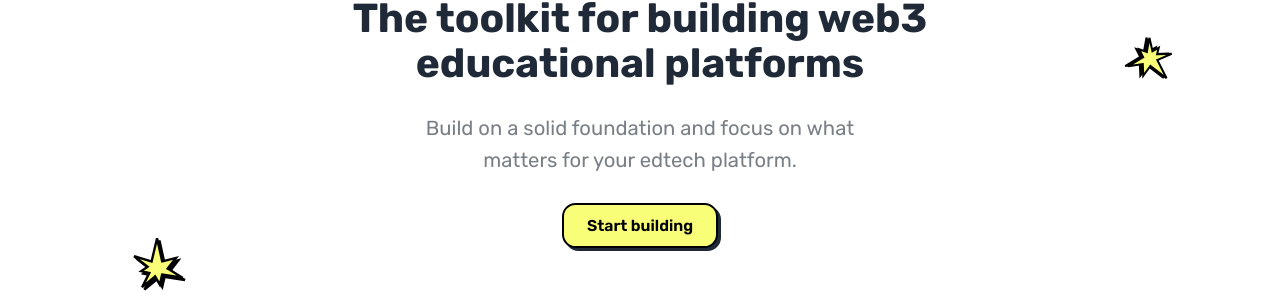
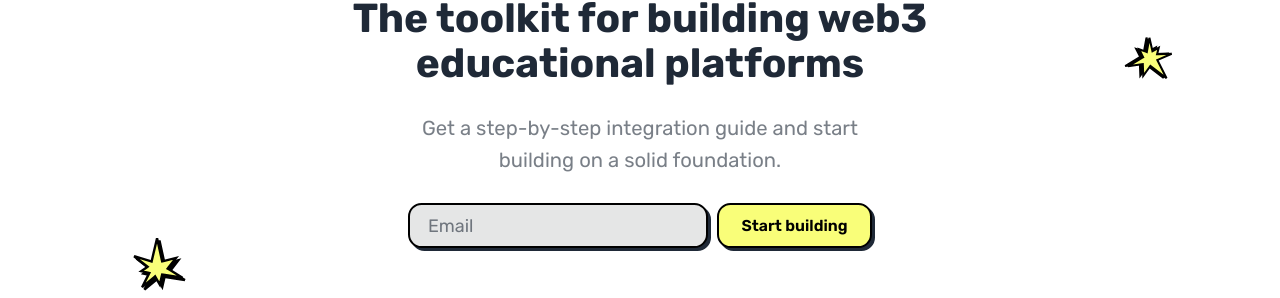
Before and after one commit to mattiapomelli/knowledgelayer-landing, a Next.js app: page / in a window 1280 px wide. Shown: the part 256-554 px from the top of the page. Built offline with nearby package versions, Linux system fonts and the light colour scheme; what tailwindcss-radix would draw is missing.

Commit message:
Add integration guide form

```diff
--- a/package.json
+++ b/package.json
@@ -12,6 +12,7 @@
   "dependencies": {
     "@headlessui/react": "^1.7.3",
     "@heroicons/react": "^2.0.17",
+    "@supabase/supabase-js": "^2.22.0",
     "axios": "^1.1.2",
     "classnames": "^2.3.2",
     "next": "12.3.1",
@@ -19,6 +20,7 @@
     "next-themes": "^0.2.1",
     "react": "18.2.0",
     "react-dom": "18.2.0",
+    "react-hook-form": "^7.43.9",
     "tailwind-merge": "^1.8.0"
   },
   "devDependencies": {
--- /dev/null
+++ b/src/components/basic/input.tsx
@@ -0,0 +1,199 @@
+import cx from "classnames";
+import { forwardRef, useId } from "react";
+
+import { Label } from "./label";
+
+import type { InputHTMLAttributes, ReactNode, Ref } from "react";
+
+const iconClass =
+  "absolute top-1/2 transform -translate-y-1/2 [&>svg]:max-w-min";
+
+const variantClassname = {
+  solid:
+    "bg-base-300 drop-shadow-default border-primary-content border-2 hover:border-primary-content",
+  bordered: "bg-transparent border-base-300 focus:border-base-300",
+  ghost: "border-transparent disabled:bg-transparent focus:border-transparent",
+};
+
+const sizeClassname = {
+  xs: "input-xs h-8 px-2.5",
+  sm: "input-sm h-9 px-3",
+  md: "h-10 px-4",
+  lg: "input-lg h-11 px-5",
+};
+
+const iconSizeClassname = {
+  xs: "[&>svg]:max-h-3.5",
+  sm: "[&>svg]:max-h-4",
+  md: "[&>svg]:max-h-5",
+  lg: "[&>svg]:max-h-6",
+};
+
+const leftIconPaddingClassname = {
+  xs: "pl-7",
+  sm: "pl-8",
+  md: "pl-10",
+  lg: "pl-12",
+};
+
+const rightIconPaddingClassname = {
+  xs: "pr-7",
+  sm: "pr-8",
+  md: "pr-10",
+  lg: "pr-12",
+};
+
+const leftIconPositionClassname = {
+  xs: "left-2.5",
+  sm: "left-3",
+  md: "left-3.5",
+  lg: "left-4",
+};
+
+const rightIconPositionClassname = {
+  xs: "right-2.5",
+  sm: "right-3",
+  md: "right-3.5",
+  lg: "right-4",
+};
+
+export interface BaseInputProps
+  extends Omit<InputHTMLAttributes<HTMLInputElement>, "size"> {
+  variant?: keyof typeof variantClassname;
+  size?: keyof typeof sizeClassname;
+  placeholder?: string;
+  label?: string;
+  topRightLabel?: string;
+  bottomLeftLabel?: string;
+  bottomRightLabel?: string;
+  leftIcon?: ReactNode;
+  rightIcon?: ReactNode;
+  disabled?: boolean;
+  block?: boolean;
+  error?: string;
+  className?: string;
+  onValueChange?: (value: string) => void;
+}
+
+export type InputProps = BaseInputProps & {
+  ref?: Ref<HTMLInputElement>;
+};
+
+export const Input = forwardRef(
+  (
+    {
+      variant = "solid",
+      size = "md",
+      placeholder,
+      label,
+      topRightLabel,
+      bottomLeftLabel,
+      bottomRightLabel,
+      leftIcon,
+      rightIcon,
+      disabled,
+      block,
+      error,
+      className,
+      onValueChange,
+      onChange: baseOnChange,
+      ...props
+    }: InputProps,
+    ref?: Ref<HTMLInputElement>,
+  ) => {
+    const id = useId();
+
+    const handleChange = (event: React.ChangeEvent<HTMLInputElement>) => {
+      const { value } = event.target;
+      onValueChange?.(value);
+      baseOnChange?.(event);
+    };
+
+    return (
+      <div
+        className={cx(
+          "relative flex-col",
+          block ? "flex" : "inline-flex",
+          className,
+        )}
+      >
+        {/* Labels */}
+        {(label || topRightLabel) && (
+          <div className="label py-0">
+            {label && <Label htmlFor={id}>{label}</Label>}
+            {topRightLabel && <Label>{topRightLabel}</Label>}
+          </div>
+        )}
+        {/* Left Icon */}
+        {leftIcon && (
+          <span
+            className={cx(
+              iconClass,
+              iconSizeClassname[size],
+              leftIconPositionClassname[size],
+              "text-base-content-neutral",
+            )}
+          >
+            {leftIcon}
+          </span>
+        )}
+        <input
+          {...props}
+          id={id}
+          ref={ref}
+          disabled={disabled}
+          onChange={handleChange}
+          placeholder={placeholder}
+          className={cx(
+            "input",
+            "border-2",
+            "text-base-content",
+            "placeholder:text-base-content-neutral",
+            // "focus:outline-none focus:ring-4",
+            "focus:outline-none focus:ring-none focus-within:outline-none",
+            "w-full",
+            variantClassname[variant],
+            sizeClassname[size],
+            leftIcon && leftIconPaddingClassname[size],
+            rightIcon && rightIconPaddingClassname[size],
+            error
+              ? "!border-error focus:!border-error focus:ring-error/30"
+              : "",
+          )}
+        />
+        {/* Right Icon */}
+        {rightIcon && (
+          <span
+            className={cx(
+              iconClass,
+              iconSizeClassname[size],
+              rightIconPositionClassname[size],
+              "text-base-content-neutral",
+            )}
+          >
+            {rightIcon}
+          </span>
+        )}
+        {/* Bottom labels */}
+        {(bottomLeftLabel || bottomRightLabel) && (
+          <div className="label mt-1 py-0">
+            {bottomLeftLabel && (
+              <Label className="mb-0">{bottomLeftLabel}</Label>
+            )}
+            {bottomRightLabel && (
+              <Label className="mb-0">{bottomRightLabel}</Label>
+            )}
+          </div>
+        )}
+        {/* Error Message */}
+        {error && (
+          <label className="label mt-1 py-0">
+            <span className="label-text text-error">{error}</span>
+          </label>
+        )}
+      </div>
+    );
+  },
+);
+
+Input.displayName = "Input";
--- /dev/null
+++ b/src/components/basic/label.tsx
@@ -0,0 +1,31 @@
+import cx from "classnames";
+import { twMerge } from "tailwind-merge";
+
+import type { ElementType, LabelHTMLAttributes } from "react";
+
+export interface LabelProps extends LabelHTMLAttributes<HTMLLabelElement> {
+  className?: string;
+  as?: ElementType;
+}
+
+export const Label = ({
+  children,
+  htmlFor,
+  className,
+  as: Tag = "label",
+}: LabelProps) => {
+  return (
+    <Tag
+      className={twMerge(
+        cx(
+          "mb-1 flex items-center gap-2 text-sm font-semibold",
+          { "cursor-pointer": htmlFor },
+          className,
+        ),
+      )}
+      htmlFor={htmlFor}
+    >
+      {children}
+    </Tag>
+  );
+};
--- a/src/components/hero.tsx
+++ b/src/components/hero.tsx
@@ -1,23 +1,68 @@
-import { DOCS_URL } from "@constants/urls";
+// import { DOCS_URL } from "@constants/urls";
+import { useState } from "react";
+import { useForm } from "react-hook-form";
+
+import { useSignup } from "@hooks/use-signup";
 import ExplosionGraphic from "@icons/explosion.svg";
 
 import { Button } from "./basic/button";
+import { Input } from "./basic/input";
 import { Container } from "./layout/container";
 
 export const Hero = () => {
+  const { signup, isLoading } = useSignup();
+  const [isSuccess, setIsSuccess] = useState(false);
+
+  const {
+    register,
+    handleSubmit,
+    formState: { errors },
+    reset,
+  } = useForm<{ email: string }>();
+
+  const onSubmit = handleSubmit(async (data) => {
+    await signup(data.email);
+    reset();
+    setIsSuccess(true);
+  });
+
   return (
     <section className="relative">
       <Container className="relative flex flex-col items-center gap-6 py-36 text-center">
         <h1 className="max-w-[32rem] text-4xl font-bold">
           The toolkit for building web3 educational platforms
         </h1>
-        <p className="max-w-[18rem] text-lg text-base-content-neutral sm:max-w-[28rem]">
-          Build on a solid foundation and focus on what matters for your edtech
-          platform.
+        <p className="max-w-[18rem] text-lg text-base-content-neutral sm:max-w-[26rem]">
+          {/* Build on a solid foundation and focus on what matters for your edtech
+          platform. */}
+          Get a step-by-step integration guide and start building on a solid
+          foundation.
         </p>
-        <a href={DOCS_URL} target="_blank" rel="noreferrer">
+
+        <div className="flex flex-col items-center gap-4">
+          <form onSubmit={onSubmit} className="flex flex-col gap-2 sm:flex-row">
+            <Input
+              placeholder="Email"
+              type="email"
+              className="sm:min-w-[300px]"
+              block
+              {...register("email", { required: "Email is required" })}
+              error={errors.email?.message}
+            />
+            <Button loading={isLoading} disabled={isLoading}>
+              Start building
+            </Button>
+          </form>
+          {isSuccess && (
+            <div className="rounded-box w-full border-2 border-primary-content bg-success px-4 py-2 text-primary-content drop-shadow-default">
+              Will get back to you shortly! Check your email in a while 🎉
+            </div>
+          )}
+        </div>
+
+        {/* <a href={DOCS_URL} target="_blank" rel="noreferrer">
           <Button>Start building</Button>
-        </a>
+        </a> */}
         <ExplosionGraphic className="absolute left-[10%] bottom-[10%] h-14 w-14 md:bottom-[20%]" />
         <ExplosionGraphic className="absolute right-[-20px] top-[35%] h-12 w-12 rotate-[140deg] md:right-[8%]" />
         <ExplosionGraphic className="absolute top-[0%] left-[40%] h-12 w-12 rotate-12" />
--- /dev/null
+++ b/src/hooks/use-signup.ts
@@ -0,0 +1,21 @@
+import { useState } from "react";
+
+export const useSignup = () => {
+  const [isLoading, setIsLoading] = useState(false);
+
+  const signup = async (email: string) => {
+    setIsLoading(true);
+
+    await fetch("/api/signup", {
+      method: "POST",
+      body: JSON.stringify({ email }),
+    });
+
+    setIsLoading(false);
+  };
+
+  return {
+    signup,
+    isLoading,
+  };
+};
--- /dev/null
+++ b/src/lib/supabase.ts
@@ -0,0 +1,6 @@
+import { createClient } from "@supabase/supabase-js";
+
+const url = process.env.NEXT_PUBLIC_SUPABASE_URL || "";
+const key = process.env.NEXT_PUBLIC_SUPABASE_ANON_KEY || "";
+
+export const supabase = createClient(url, key);
--- /dev/null
+++ b/src/pages/api/signup.ts
@@ -0,0 +1,22 @@
+import { supabase } from "lib/supabase";
+
+import type { NextApiRequest, NextApiResponse } from "next";
+
+export default async function handler(
+  req: NextApiRequest,
+  res: NextApiResponse,
+) {
+  if (req.method === "POST") {
+    const { email } = JSON.parse(req.body);
+
+    const result = await supabase.from("builders").insert({
+      email,
+    });
+
+    console.log("Result: ", result);
+
+    return res.status(200).send({ message: "Ok" });
+  } else {
+    return res.status(405).send({ message: "Method not allowed" });
+  }
+}
--- a/tailwind.config.js
+++ b/tailwind.config.js
@@ -34,6 +34,7 @@ module.exports = {
           "primary-focus": "#f2e54e",
           "primary-content": "#000000",
           accent: "#BF9DF6",
+          success: "#3cdea2",
           "--btn-text-case": "none",
           "--rounded-btn": "0.75rem",
         },
@@ -44,6 +45,8 @@ module.exports = {
           primary: "#F9FE79",
           "primary-content": "#000000",
           accent: "#9050F9",
+          success: "#3cdea2",
+          "success-content": "#000000",
           "base-content": "#ffffff",
           "base-100": "#111111",
           "--btn-text-case": "none",
```
Also changed, not shown: 1 other file (tests, documents, lock files or other folders).
